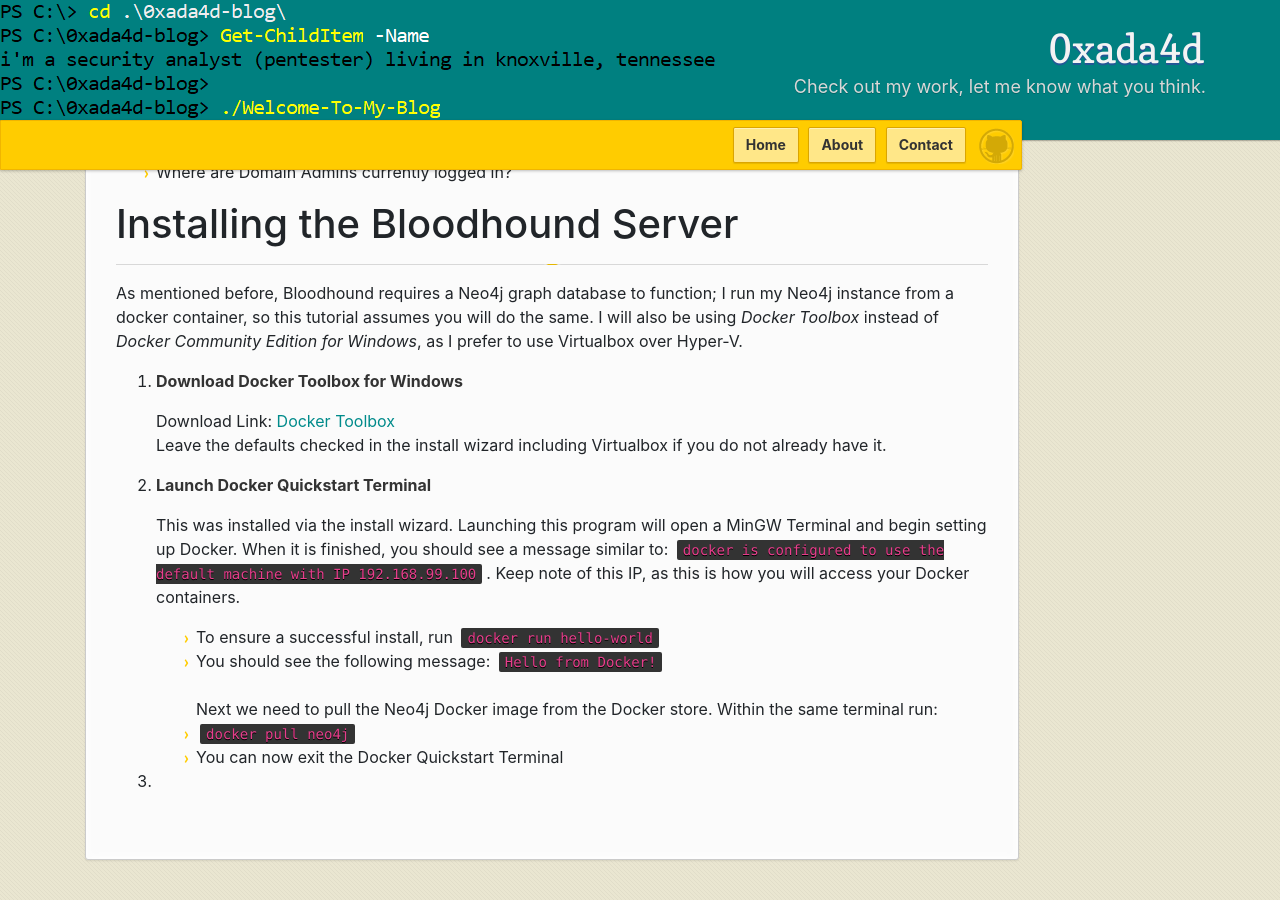
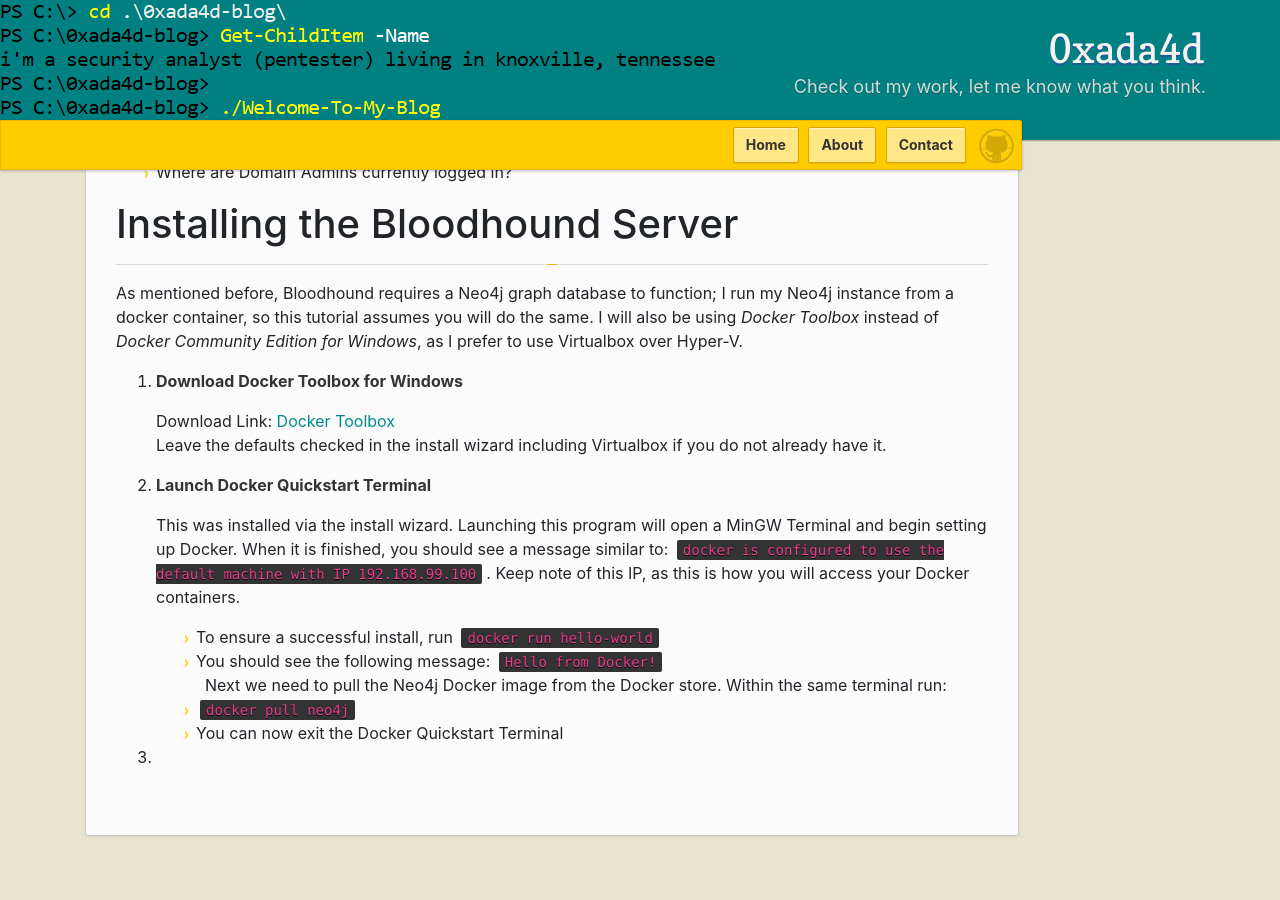
Before and after one commit to 0xada4d/0xada4d.github.io, a Jekyll site: the page built from _posts/2018-03-03-installing-bloodhound-server.md, in a window 1280 px wide and 900 px high, scrolled down 948 px. Built offline with Jekyll 4.4.1, drawn with Linux system fonts in a browser that asks for light colours; comment, search, counter and statistics services are not loaded; after the commit the page ends 1824 px from its top, so only the background shows below that.

Commit message:
bloodhound how-to post

```diff
--- a/_posts/2018-03-03-installing-bloodhound-server.md
+++ b/_posts/2018-03-03-installing-bloodhound-server.md
@@ -44,7 +44,7 @@
    This was installed via the install wizard. Launching this program will open a MinGW Terminal and begin setting up Docker. When it is finished, you should see a message similar to: `docker is configured to use the default machine with IP 192.168.99.100`. Keep note of this IP, as this is how you will access your Docker containers.
    - To ensure a successful install, run `docker run hello-world`
    - You should see the following message: `Hello from Docker!`
-   <br>
+   &nbsp;
    Next we need to pull the Neo4j Docker image from the Docker store. Within the same terminal run:
    - `docker pull neo4j`
    - You can now exit the Docker Quickstart Terminal
```
